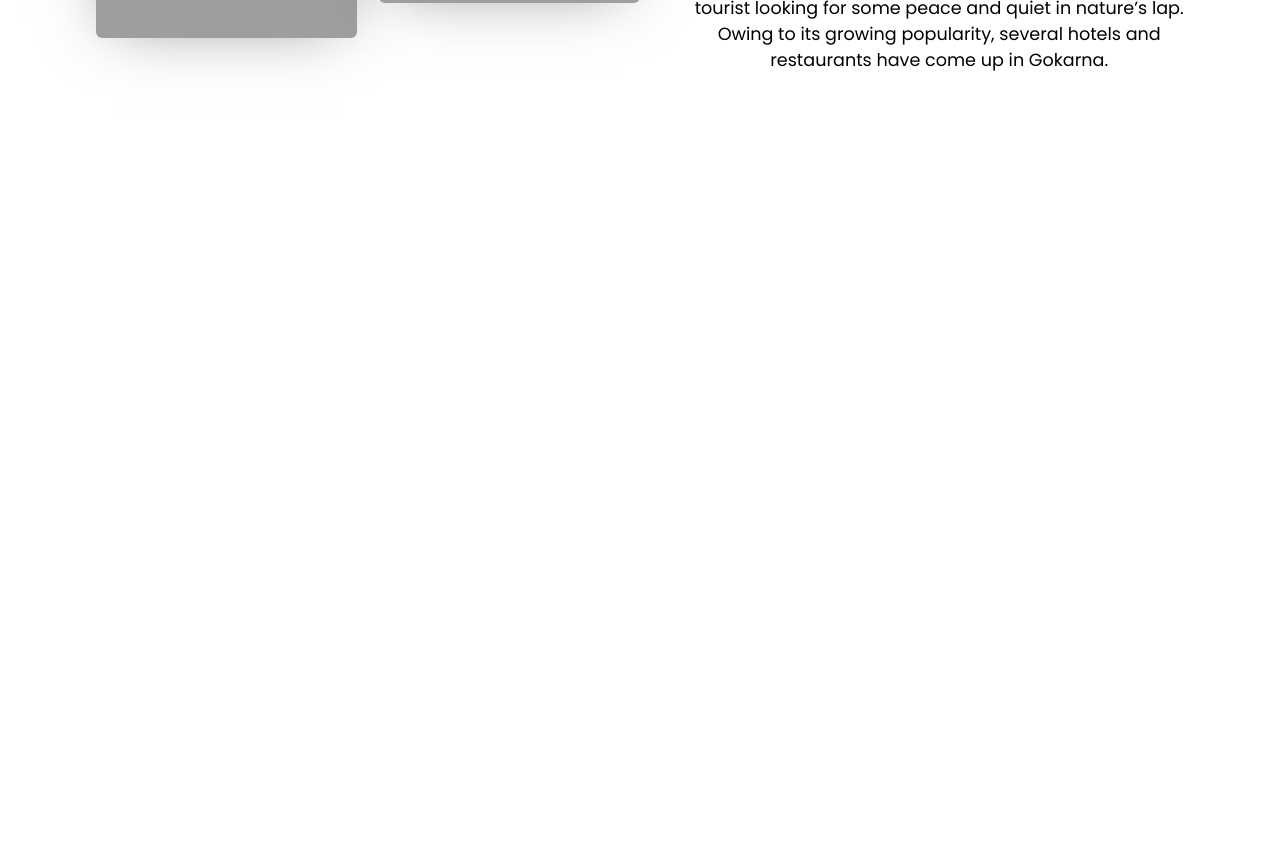
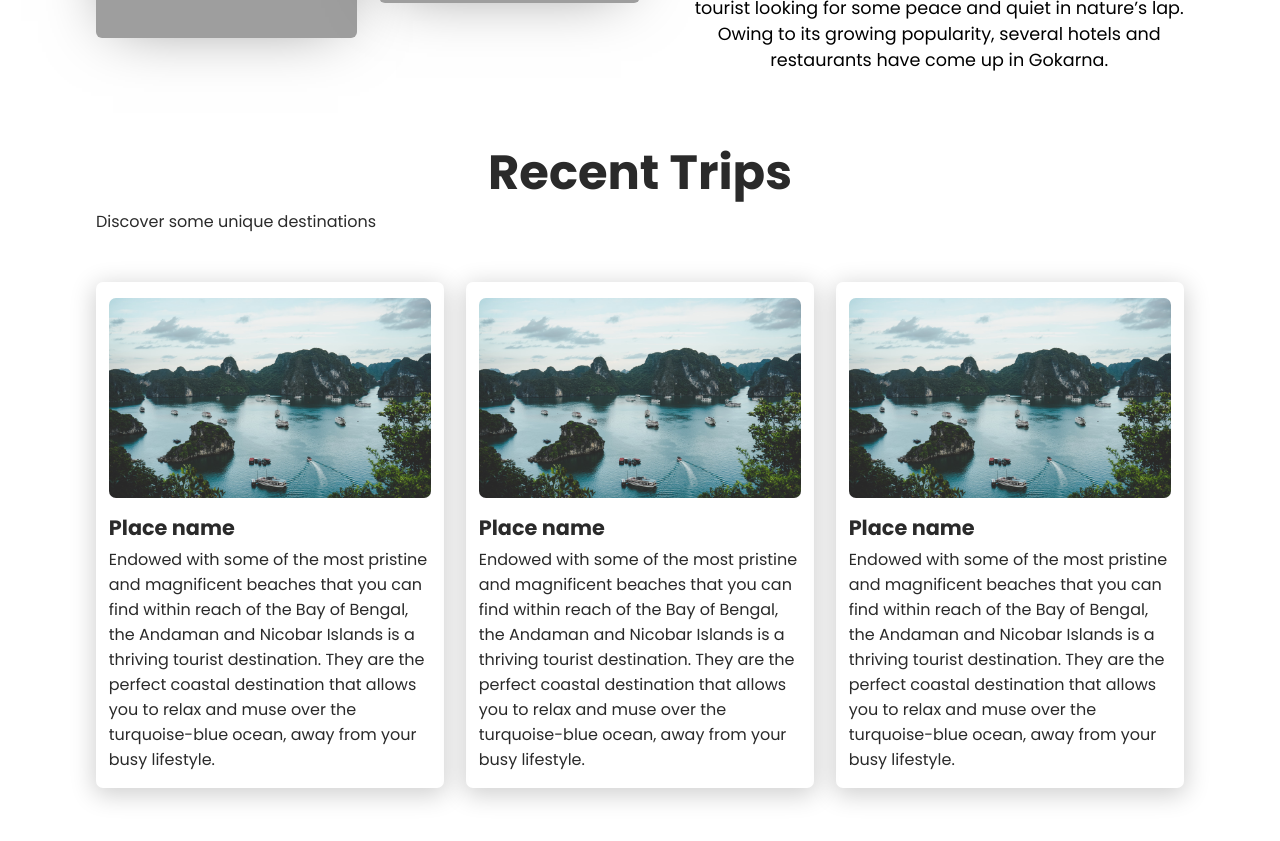
Before and after one commit to AnimeshPoddar/voyage-bliss, a React (Create React App) app: page / in a window 1280 px wide. Shown: the part 1820-2661 px from the top of the page. Before the commit the page ends 1957 px from the top, so only its background shows below. Built offline with nearby package versions, Linux system fonts and the light colour scheme; grey boxes are pictures that could not be loaded; the HTML template or start-up script is replaced by a standard one.

Commit message:
feat: created a trip component

```diff
--- a/src/components/Trips/trips.component.jsx
+++ b/src/components/Trips/trips.component.jsx
@@ -3,5 +3,53 @@ import React from "react";
 import "./trips.style.css";
 
 export const Trips = () => {
-  return <div>Tripscomponent</div>;
+  return (
+    <div className="trips">
+      <h1>Recent Trips</h1>
+      <p>Discover some unique destinations</p>
+      <div className="trip-cards-container">
+        <div className="trip-card">
+          <div className="card-image">
+            <img src="../assets/1.jpg" alt="card-image" />
+          </div>
+          <h4>Place name</h4>
+          <p>
+            Endowed with some of the most pristine and magnificent beaches that
+            you can find within reach of the Bay of Bengal, the Andaman and
+            Nicobar Islands is a thriving tourist destination. They are the
+            perfect coastal destination that allows you to relax and muse over
+            the turquoise-blue ocean, away from your busy lifestyle.
+          </p>
+        </div>
+
+        <div className="trip-card">
+          <div className="card-image">
+            <img src="../assets/1.jpg" alt="card-image" />
+          </div>
+          <h4>Place name</h4>
+          <p>
+            Endowed with some of the most pristine and magnificent beaches that
+            you can find within reach of the Bay of Bengal, the Andaman and
+            Nicobar Islands is a thriving tourist destination. They are the
+            perfect coastal destination that allows you to relax and muse over
+            the turquoise-blue ocean, away from your busy lifestyle.
+          </p>
+        </div>
+
+        <div className="trip-card">
+          <div className="card-image">
+            <img src="../assets/1.jpg" alt="card-image" />
+          </div>
+          <h4>Place name</h4>
+          <p>
+            Endowed with some of the most pristine and magnificent beaches that
+            you can find within reach of the Bay of Bengal, the Andaman and
+            Nicobar Islands is a thriving tourist destination. They are the
+            perfect coastal destination that allows you to relax and muse over
+            the turquoise-blue ocean, away from your busy lifestyle.
+          </p>
+        </div>
+      </div>
+    </div>
+  );
 };
--- /dev/null
+++ b/src/components/Trips/trips.style.css
@@ -0,0 +1,61 @@
+.trips {
+  margin: 4rem 6rem;
+  color: #2a2a2a;
+}
+
+.trips h1 {
+  text-align: center;
+
+  font-size: 3rem;
+}
+
+.trip-cards-container {
+  margin-top: 3rem;
+  display: flex;
+  flex-direction: row;
+  justify-content: space-between;
+}
+
+.trip-card {
+  width: 32%;
+  text-align: start;
+  box-shadow: 0 5px 25px 2px rgba(0, 0, 0, 0.19);
+  border-radius: 7px;
+  cursor: pointer;
+  padding: 1rem 0.8rem;
+}
+.trip-card h4 {
+  font-size: 1.3rem;
+  padding: 0.9rem 0 0.2rem 0;
+}
+.card-image {
+  height: 200px;
+  overflow: hidden;
+  border: 7px;
+}
+
+.card-image img {
+  width: 100%;
+  height: 100%;
+  border-radius: 7px;
+  transition: 0.3s ease-in-out;
+}
+
+.card-image img:hover {
+  transform: scale(1.3);
+}
+
+@media screen and (max-width: 850px) {
+  .trips {
+    margin: 4rem 2rem;
+  }
+
+  .trip-cards-container {
+    flex-direction: column;
+  }
+
+  .trip-card{
+    width: 100%;
+    margin-bottom: 1.5rem;
+  }
+}
--- a/src/components/index.js
+++ b/src/components/index.js
@@ -1,2 +1,3 @@
 export * from "./Destination/destination.component.tsx";
 export * from "./Layout/main";
+export * from "./Trips/trips.component.jsx";
--- a/src/views/Landing/landing.view.jsx
+++ b/src/views/Landing/landing.view.jsx
@@ -1,6 +1,7 @@
 import React from "react";
 import { HeroSection } from "../../components/Hero-Section/hero-section.component";
 import { Destination } from "../../components";
+import { Trips } from "../../components";
 
 export const Landing = () => {
   return (
@@ -15,6 +16,7 @@ export const Landing = () => {
         buttonClassName={"hero-section-landing"}
       />
       <Destination/>
+      <Trips/>
     </div>
   );
 };
```
Also changed, not shown: src/mocks/trips.mock.js (+9 -2 lines), public/assets/andaman.jpg (added), src/components/Trips/trips.styles.css (deleted).
